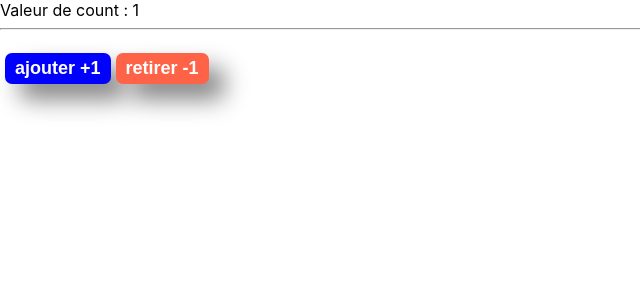
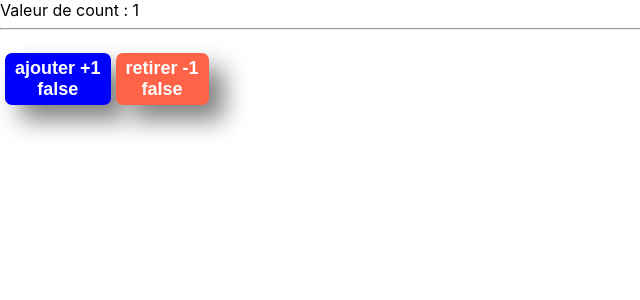
Before and after one commit to mrousseau/react_2022_05, a React (Create React App) app: page / in a window 1280 px wide. Shown: the top 300 px of the page, without its empty margins (0-640 px from the left). Built offline with nearby package versions, Linux system fonts and the light colour scheme.

Commit message:
useState dans composent en function

```diff
--- a/src/App/components/ui/Buttons/Button.jsx
+++ b/src/App/components/ui/Buttons/Button.jsx
@@ -1,19 +1,25 @@
-import React from 'react'
+import React, { useState } from 'react'
 import PropTypes from 'prop-types';
 
 import style from './Button.module.css'
 
 const Button = (props) => {
-    console.log(props);
+
+    const [isClicked, setIsClicked] = useState(false);
+
     return <button
         className={style.Button}
         style={{...props.style, backgroundColor: props.bgColor, color: props.color}}
         type={props.type}
         onClick={(evt)=>{
+            setIsClicked(true);
             props.onButtonClicked();
         }}
 
-        >{props.children}</button>
+        >{props.children}
+        <br/>
+        {isClicked.toString()}
+        </button>
 }
 Button.PropType={
     children: PropTypes.any.isRequired,
```
